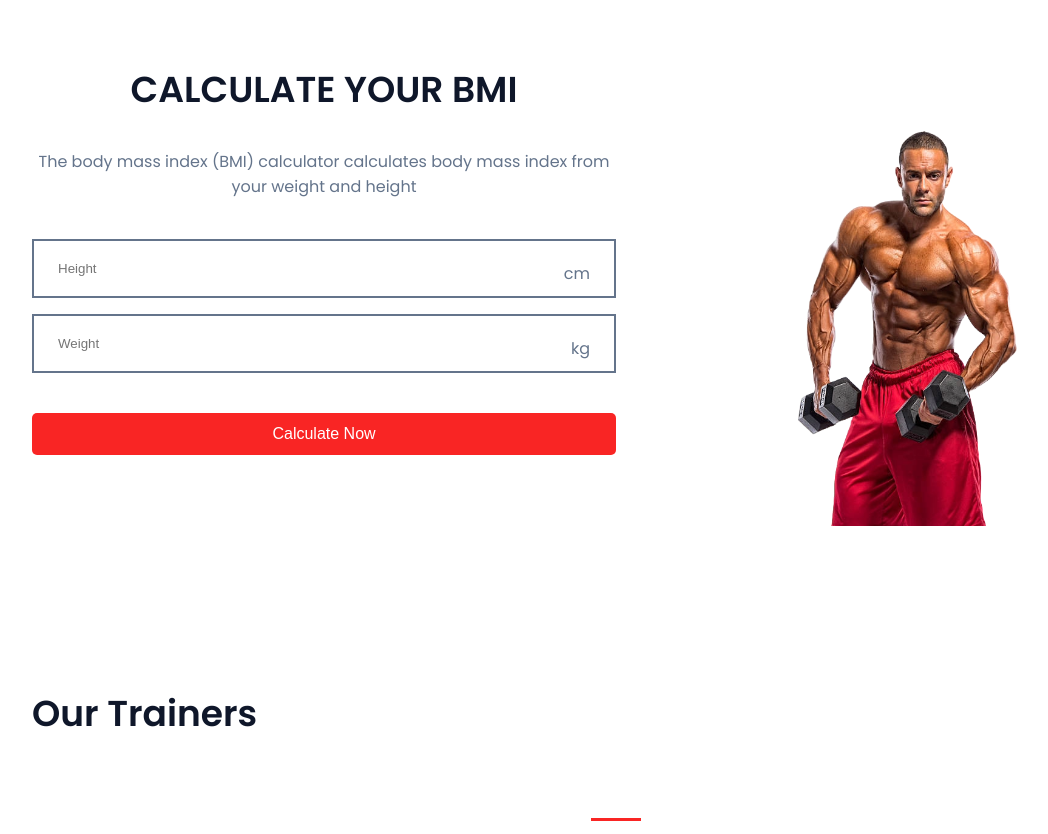
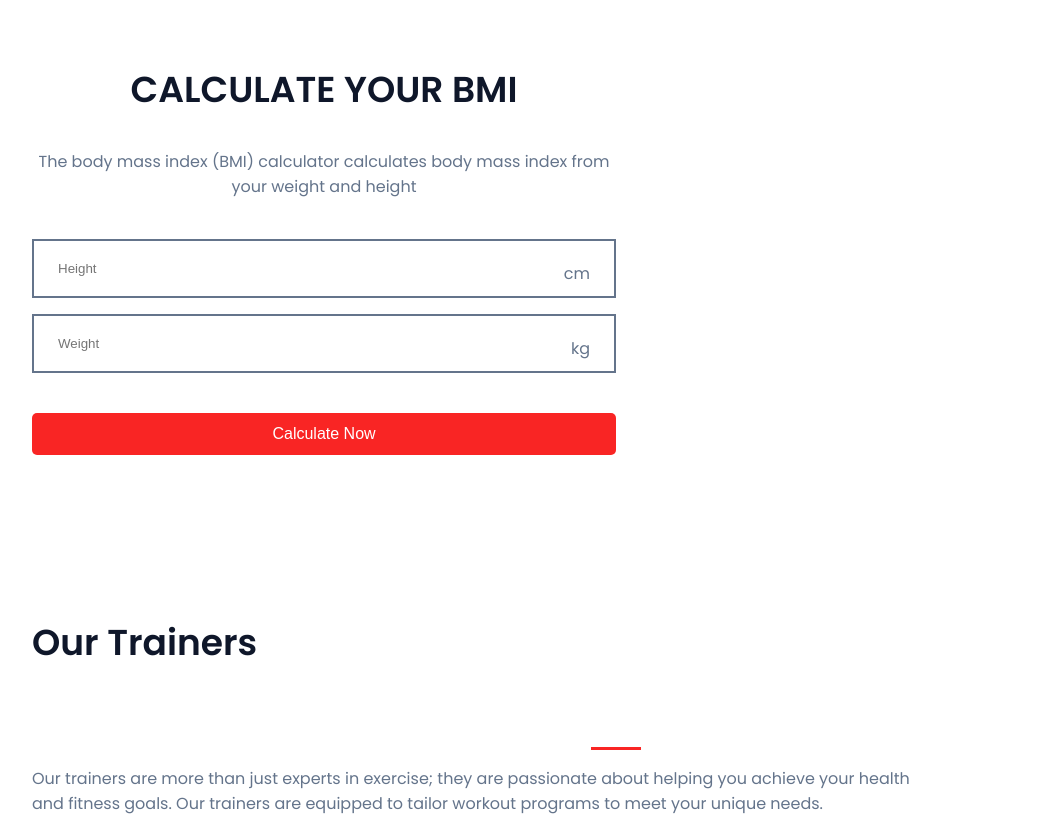
Before and after one commit to 0nie/Fitness-Gym-Website, a plain HTML site: page index.html in a window 1280 px wide. Shown: the part 2500-3334 px from the top of the page, without its empty margins (24-1072 px from the left). Drawn offline with nearby package versions, Linux system fonts and the light colour scheme.

Commit message:
last commit

```diff
--- a/index.html
+++ b/index.html
@@ -218,7 +218,7 @@
                     </div>
 
 
-                    <img src="image/header.png" alt="img" class="calculate-img">
+
 
                 </div>
 
```
